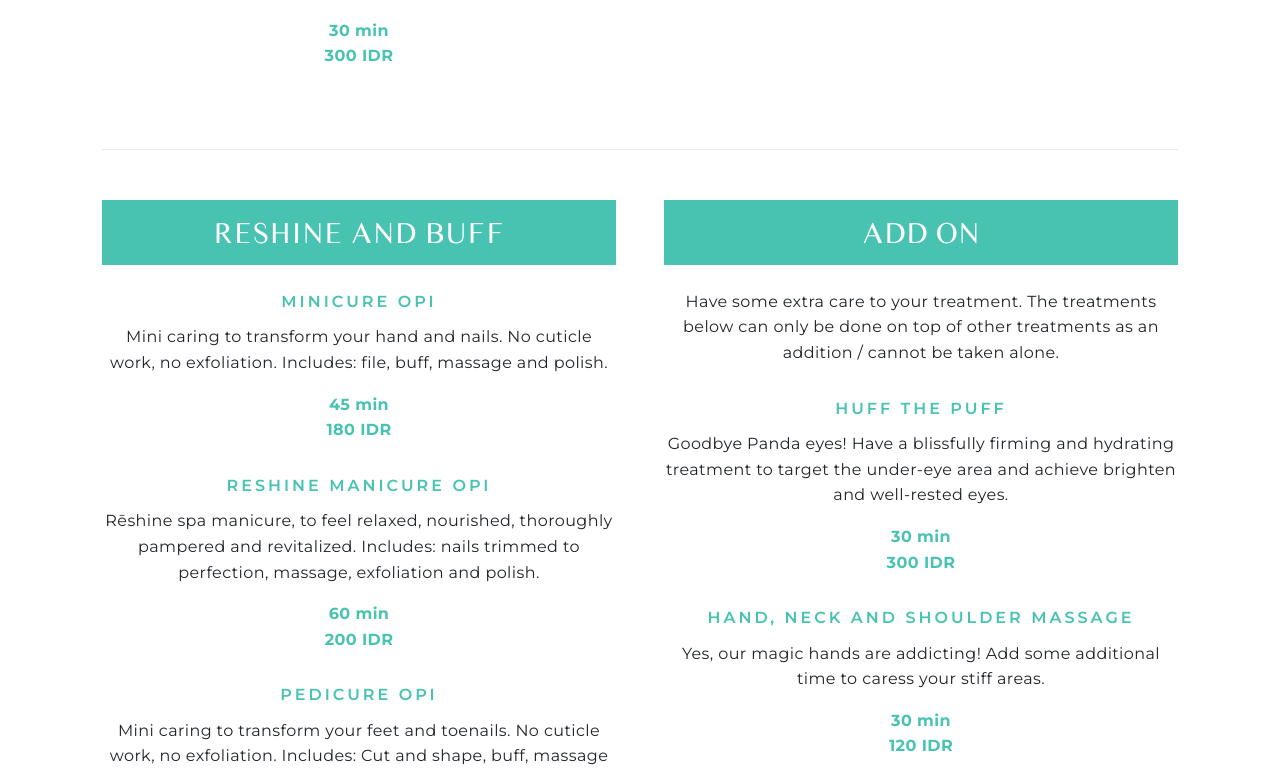
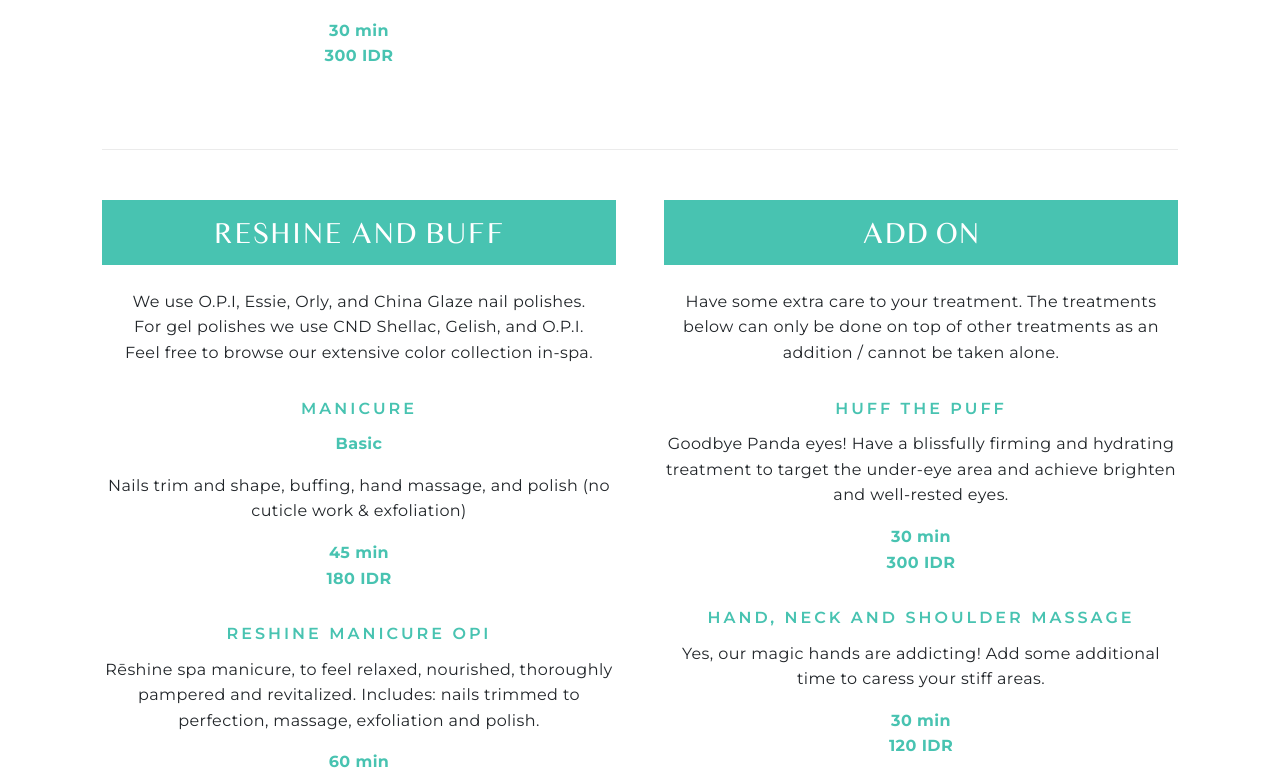
Before and after one commit to aldipee/redayspa, a Next.js app: page /treatment-menu in a window 1280 px wide. Shown: the part 3990-4763 px from the top of the page. Built offline with nearby package versions, Linux system fonts and the light colour scheme.

Commit message:
manicure

```diff
--- a/pages/treatment-menu.js
+++ b/pages/treatment-menu.js
@@ -253,9 +253,11 @@ export default function Home() {
                     <div className='col-sm-6'>
                       <div className='treatment-heading mb24'>REJUVENATE FACIAL</div>
                       <div className='text-center mb30'>
-                        <p className='mb30'>
-                          All facial treatments include a relaxing scalp massage and full facial massage to stimulate blood circulation, firm facial contour, and address each individual facial concern.
+                        <p>
+                        All facial treatments include a relaxing scalp massage and full facial massage to stimulate blood circulation, firm facial contour, and address each individual facial concern.
                         </p>
+                      </div>
+                      <div className='text-center mb30'>
                         <div className='sm-heading'>REHYDRATING FACIAL</div>
                         <p>
                           Gentle deep cleansing and exfoliation help the skin to improve the absorption of a nourishing moisturizing mask. Focuses on replenishing dry skin by providing vital nutrients that will restore skin hydration so that skin becomes more supple and healthy.
@@ -379,10 +381,21 @@ export default function Home() {
                     <div className='col-sm-6'>
                       <div className='treatment-heading mb24'>RESHINE AND BUFF</div>
                       <div className='text-center mb30'>
-                        <div className='sm-heading'>MINICURE OPI</div>
                         <p>
-                          Mini caring to transform your hand and nails. No cuticle work, no exfoliation. Includes: file,
-                          buff, massage and polish.
+                          We use O.P.I, Essie, Orly, and China Glaze nail polishes.
+                          <br />
+                          For gel polishes we use CND Shellac, Gelish, and O.P.I.
+                          <br />
+                          Feel free to browse our extensive color collection in-spa.
+                        </p>
+                      </div>
+                      <div className='text-center mb30'>
+                        <div className='sm-heading'>MANICURE</div>
+                        <p className='font-bold green'>
+                          Basic
+                        </p>
+                        <p>
+                          Nails trim and shape, buffing, hand massage, and polish (no cuticle work & exfoliation)
                         </p>
                         <p className='font-bold green'>
                           45 min
```
